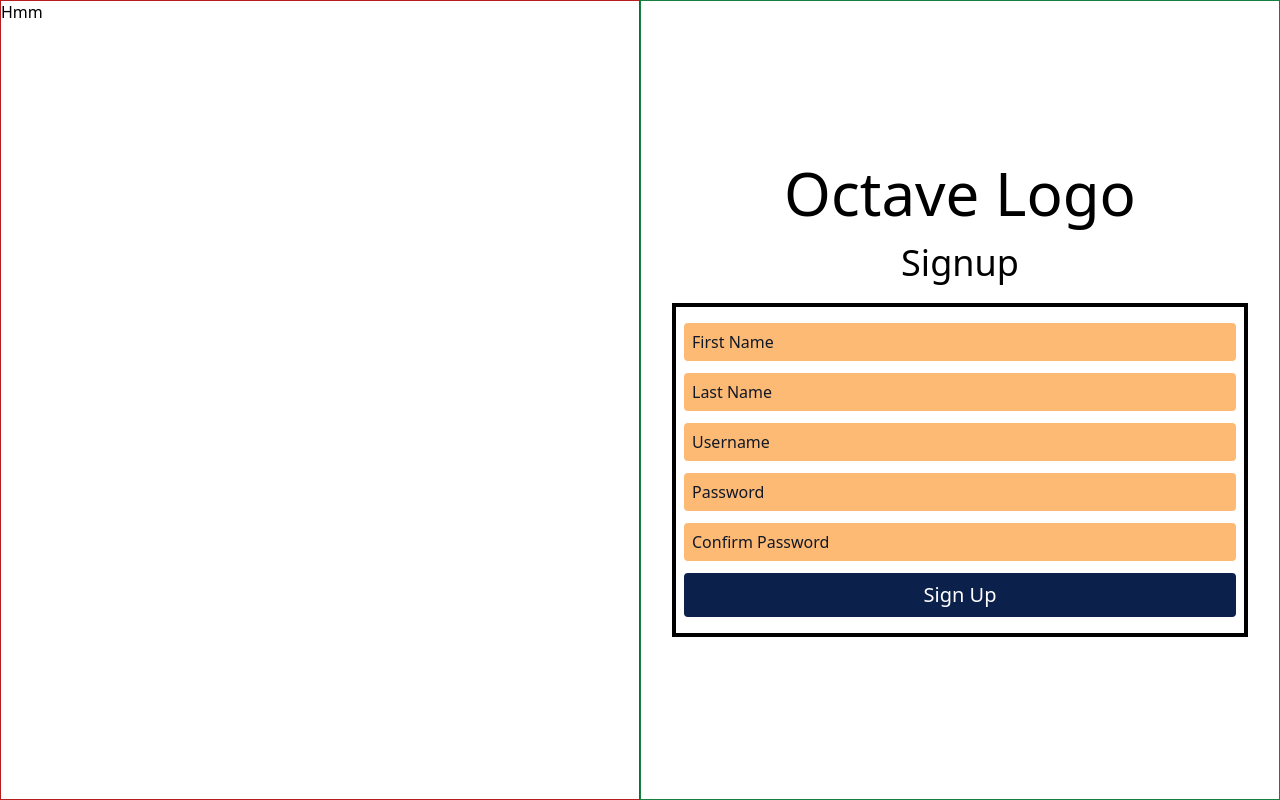
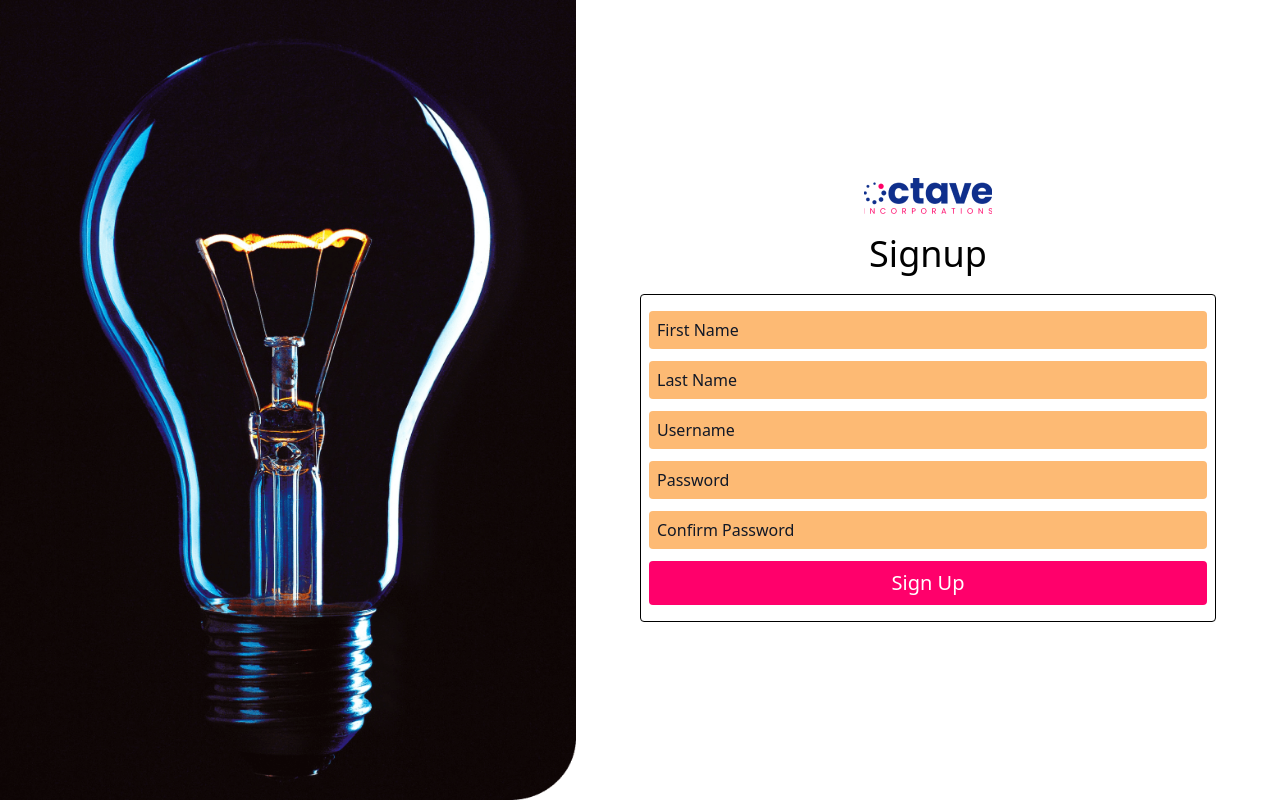
Before and after one commit to PatrickEinstein/oct_Frontends, a React (Vite) app: page /signup in a window 1280 px wide. Built offline with nearby package versions, Linux system fonts and the light colour scheme.

Commit message:
Add image to signup page and finish signup page design

```diff
--- a/src/components/signup/SignupForm.tsx
+++ b/src/components/signup/SignupForm.tsx
@@ -4,7 +4,7 @@ const SignupForm = (props: FormProps) => {
   return (
     <form
       {...props}
-      className="border-black border-4 py-4 px-2 flex flex-col gap-3 w-full max-w-xl"
+      className="border border-black rounded py-4 px-2 flex flex-col gap-3 w-full max-w-xl"
     ></form>
   );
 };
--- a/src/pages/signup.tsx
+++ b/src/pages/signup.tsx
@@ -2,7 +2,8 @@ import React, { useState } from "react";
 import InputDiv from "../components/signup/InputDiv";
 import SignupForm from "../components/signup/SignupForm";
 import SignupInput from "../components/signup/SignupInput";
-
+import BulbImage from "./../assets/images/bulb.png";
+import OctaveLogo from "./../assets/images/OctaveLogo.png";
 const Signup = () => {
   const [firstName, setFirstName] = useState<string>();
   const [lastName, setLastName] = useState<string>();
@@ -11,11 +12,13 @@ const Signup = () => {
   const [password2, setPassword2] = useState<string>();
   return (
     <div className="flex h-screen">
-      <section className="w-1/2 border border-red-700 h-full hidden lg:block">
-        Hmm
+      <section className="w-1/2 h-full hidden lg:block max-w-xl">
+        <img src={BulbImage} alt="" className="w-full h-full " />
       </section>
-      <section className="w-full lg:w-1/2 border border-green-700 h-full flex flex-col justify-center items-center px-4">
-        <h2 className="text-center text-6xl">Octave Logo</h2>
+      <section className="w-full flex-1 lg:w-1/2 h-full flex flex-col justify-center items-center px-4">
+        <h2 className="text-center text-6xl">
+          <img src={OctaveLogo} alt="Octave Incorporations" />
+        </h2>
         <h2 className="text-4xl text-center my-5">Signup</h2>
         <SignupForm>
           <InputDiv>
@@ -76,7 +79,7 @@ const Signup = () => {
           <div>
             <button
               type="submit"
-              className="bg-primary block p-2 w-full text-xl text-white font-medium rounded"
+              className="bg-secondary block p-2 w-full text-xl text-white font-medium rounded"
               onClick={(e: React.MouseEvent<HTMLButtonElement>) => {
                 e.preventDefault();
               }}
```
